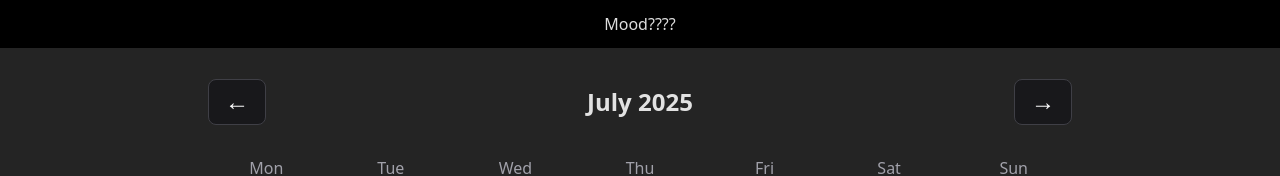
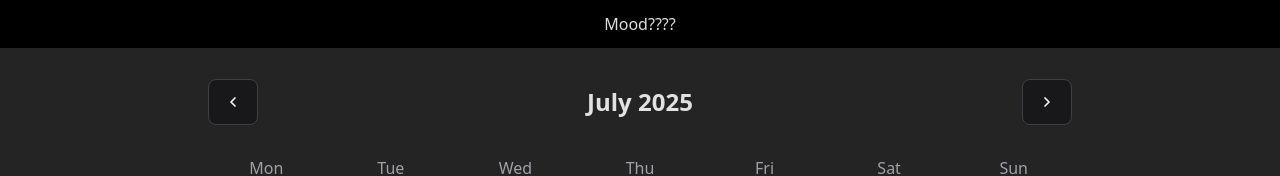
Before and after one commit to Aspen-13/MoodTracker, a React (Vite) app: page / in a window 1280 px wide. Shown: the top 176 px of the page. Built offline with nearby package versions, Linux system fonts and the light colour scheme.

Commit message:
Changed arrow unicode to svg

```diff
--- a/src/Components/Calendar/Calendar.tsx
+++ b/src/Components/Calendar/Calendar.tsx
@@ -64,13 +64,35 @@ function Calendar() {
     <div className="calendar-container">
       <div className="calendar-nav">
         <Button onClick={handlePrevMonth} className="nav-btn">
-          &#8592;
+          <svg
+            width="16"
+            height="16"
+            viewBox="0 0 24 24"
+            fill="none"
+            stroke="currentColor"
+            strokeWidth="2.5"
+            strokeLinecap="round"
+            strokeLinejoin="round"
+          >
+            <path d="M15 18l-6-6 6-6" />
+          </svg>
         </Button>
         <h2>
           {currentDate.toLocaleString("default", { month: "long" })} {year}
         </h2>
         <Button onClick={handleNextMonth} className="nav-btn">
-          &#8594;
+          <svg
+            width="16"
+            height="16"
+            viewBox="0 0 24 24"
+            fill="none"
+            stroke="currentColor"
+            strokeWidth="2.5"
+            strokeLinecap="round"
+            strokeLinejoin="round"
+          >
+            <path d="M9 18l6-6-6-6" />
+          </svg>
         </Button>
       </div>
 
```
